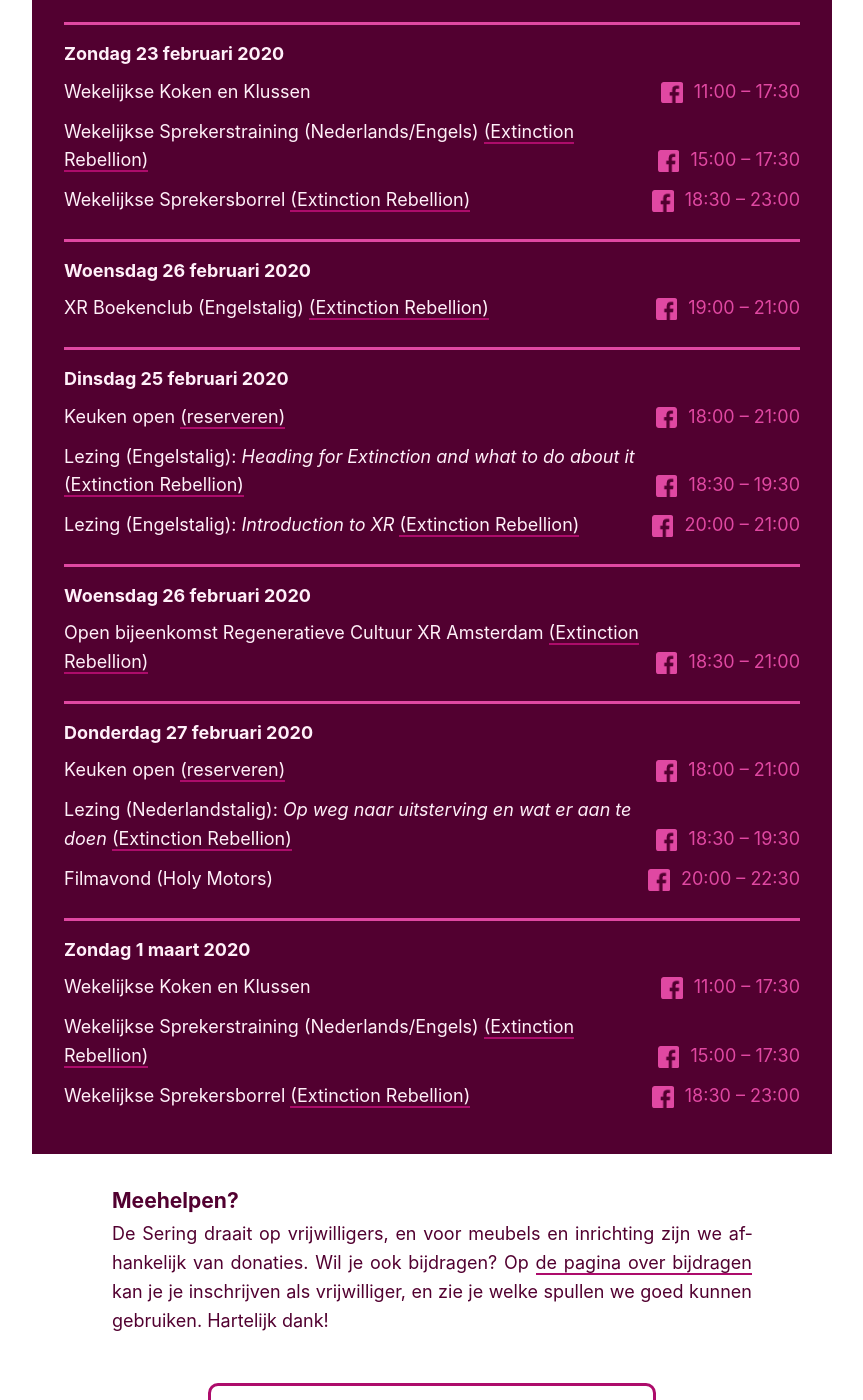
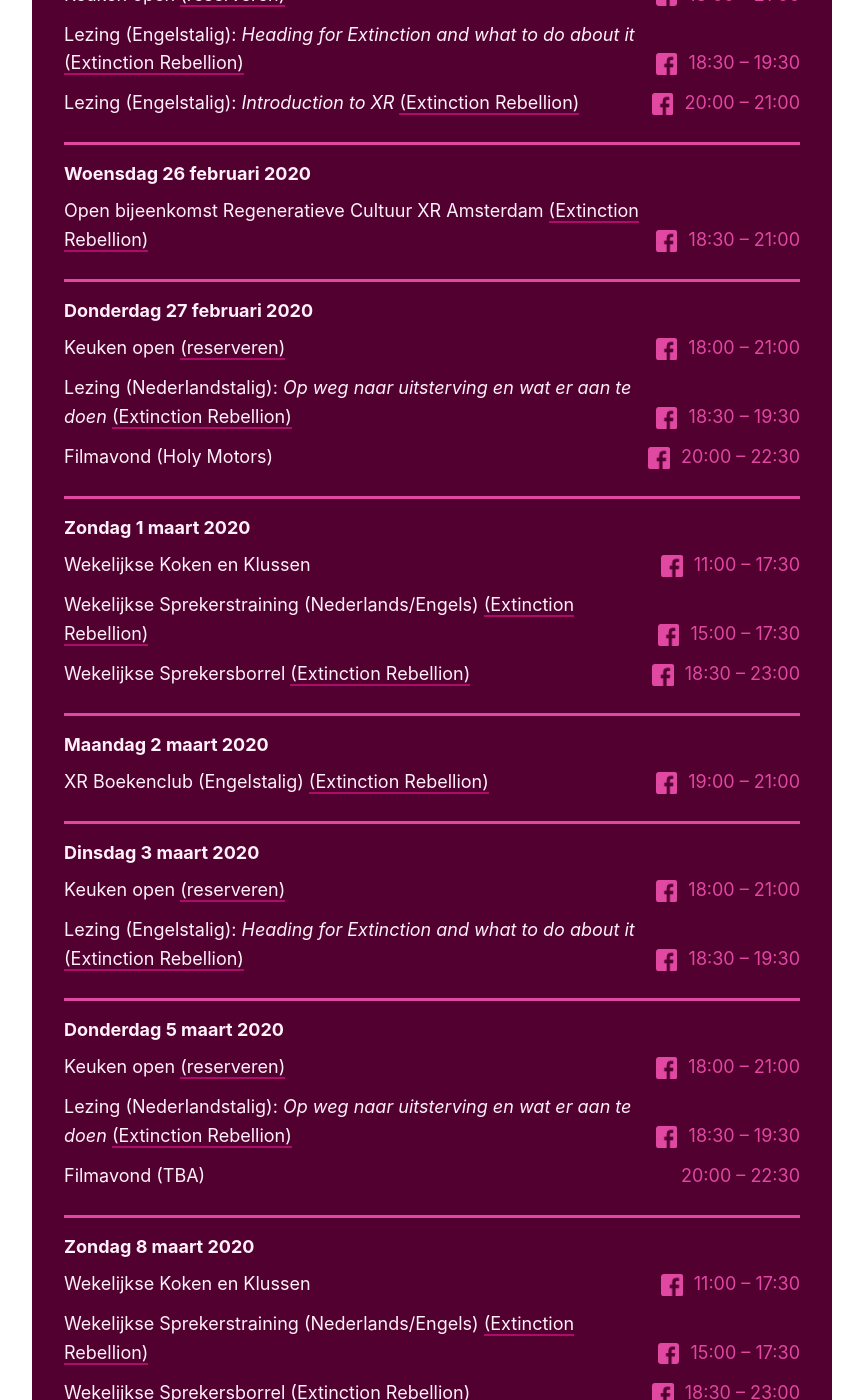
Before and after one commit to decoalitie/desering.org, a Jekyll site: the page built from index.md, in a window 1280 px wide and 1400 px high, scrolled down 1490 px. Shown: the whole window, without its empty margins (208-1071 px from the left). Built offline with Jekyll 4.4.1, drawn with Linux system fonts in a browser that asks for light colours; some web fonts are replaced; some of the changed text lies outside the part shown.

Commit message:
update events

```diff
--- a/_data/events.yml
+++ b/_data/events.yml
@@ -1,30 +1,4 @@
-- date: '2020-02-19'
-  time: '18:30 – 21:00'
-  description-nl: 'Open bijeenkomst Regeneratieve Cultuur XR Amsterdam'
-  description-en: 'Open gathering Regenerative Culture XR Amsterdam'
-  xr: true
-  fb-url: 'https://facebook.com/events/510992919546792/'
-
-- date: '2020-02-20'
-  time: '18:00 – 21:00'
-  description-nl: 'Keuken open <a href="/reserveren.html">(reserveren)</a>'
-  description-en: 'Kitchen open <a href="/reservations.html">(reservations)</a>'
-  fb-url: 'https://www.facebook.com/events/515440649328868/'
-
-- date: '2020-02-20'
-  time: '18:30 – 19:30'
-  description-nl: 'Lezing (Nederlandstalig): <em>Op weg naar uitsterving en wat er aan te doen</em>'
-  description-en: 'Talk (Dutch): <em>Op weg naar uitsterving en wat er aan te doen</em>'
-  xr: true
-  fb-url: 'https://www.facebook.com/events/1506327772851412/'
-
-- date: '2020-02-20'
-  time: '20:00 – 22:30'
-  description-nl: 'Filmavond (For Sama)'
-  description-en: 'Film Night (For Sama)'
-  fb-url: 'https://www.facebook.com/events/193828891678229/'
-
-- date: '2020-02-19'
+- date: '2020-02-23'
   time: '11:00 – 14:00'
   description-nl: 'Wellbeing Training'
   description-en: 'Wellbeing Training'
@@ -50,7 +24,7 @@
   xr: true
   fb-url: 'https://www.facebook.com/events/601467640638355/'
 
-- date: '2020-02-26'
+- date: '2020-02-24'
   time: '19:00 – 21:00'
   description-nl: 'XR Boekenclub (Engelstalig)'
   description-en: 'XR Bookclub'
@@ -122,3 +96,69 @@
   description-en: 'Weekly Speakers Roundtable'
   xr: true
   fb-url: 'https://www.facebook.com/events/601467640638355/'
+
+- date: '2020-03-02'
+  time: '19:00 – 21:00'
+  description-nl: 'XR Boekenclub (Engelstalig)'
+  description-en: 'XR Bookclub'
+  xr: true
+  fb-url: 'https://www.facebook.com/events/654131528702330/'
+
+- date: '2020-03-03'
+  time: '18:00 – 21:00'
+  description-nl: 'Keuken open <a href="/reserveren.html">(reserveren)</a>'
+  description-en: 'Kitchen open <a href="/reservations.html">(reservations)</a>'
+  fb-url: 'https://www.facebook.com/events/515440649328868/'
+
+- date: '2020-03-03'
+  time: '18:30 – 19:30'
+  description-nl: 'Lezing (Engelstalig): <em>Heading for Extinction and what to do about it</em>'
+  description-en: 'Talk (English): <em>Heading for Extinction and what to do about it</em>'
+  xr: true
+  fb-url: 'https://www.facebook.com/events/561979884357775/'
+
+# - date: '2020-03-03'
+#   time: '20:00 – 21:00'
+#   description-nl: 'Lezing (Engelstalig): <em>Introduction to XR</em>'
+#   description-en: 'Talk (English): <em>Introduction to XR</em>'
+#   xr: true
+#   fb-url: 'https://www.facebook.com/events/462366211373890/'
+
+- date: '2020-03-05'
+  time: '18:00 – 21:00'
+  description-nl: 'Keuken open <a href="/reserveren.html">(reserveren)</a>'
+  description-en: 'Kitchen open <a href="/reservations.html">(reservations)</a>'
+  fb-url: 'https://www.facebook.com/events/515440649328868/'
+
+- date: '2020-03-05'
+  time: '18:30 – 19:30'
+  description-nl: 'Lezing (Nederlandstalig): <em>Op weg naar uitsterving en wat er aan te doen</em>'
+  description-en: 'Talk (Dutch): <em>Op weg naar uitsterving en wat er aan te doen</em>'
+  xr: true
+  fb-url: 'https://www.facebook.com/events/1506327772851412/'
+
+- date: '2020-03-05'
+  time: '20:00 – 22:30'
+  description-nl: 'Filmavond (TBA)'
+  description-en: 'Film Night (TBA)'
+  # fb-url: 'https://www.facebook.com/events/230115424674168/'
+
+- date: '2020-03-08'
+  time: '11:00 – 17:30'
+  description-nl: 'Wekelijkse Koken en Klussen'
+  description-en: 'Weekly Cooking and Handywork'
+  fb-url: 'https://www.facebook.com/events/1018993861811248/'
+
+- date: '2020-03-08'
+  time: '15:00 – 17:30'
+  description-nl: 'Wekelijkse Sprekerstraining (Nederlands/Engels)'
+  description-en: 'Weekly Speakers Training (Dutch/English)'
+  xr: true
+  fb-url: 'https://www.facebook.com/events/485388062119099'
+
+- date: '2020-03-08'
+  time: '18:30 – 23:00'
+  description-nl: 'Wekelijkse Sprekersborrel'
+  description-en: 'Weekly Speakers Roundtable'
+  xr: true
+  fb-url: 'https://www.facebook.com/events/601467640638355/'
```
